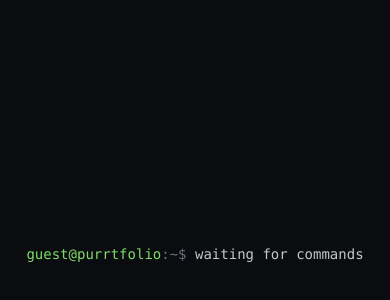
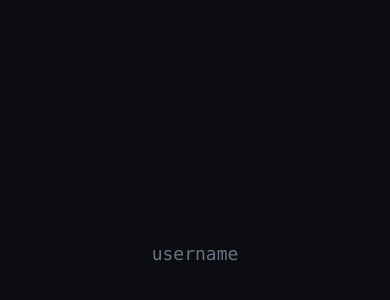
Before and after one commit to v1nc3t/purrtfolio, a React (Vite) app: page / in a window 390 px wide. Shown: the part 168-468 px from the top of the page. Built offline with nearby package versions, Linux system fonts and the light colour scheme.

Commit message:
feat: added workspace after welcome page

```diff
--- a/src/App.tsx
+++ b/src/App.tsx
@@ -1,12 +1,21 @@
+import { useState } from 'react'
+import { WelcomePage } from './components/WelcomePage'
+import { Workspace } from './components/Workspace'
+import { readSessionUsername, writeSessionUsername } from './lib/username'
+
 function App() {
-  return (
-    <main className="flex min-h-svh items-center justify-center bg-terminal-bg px-6 text-terminal-fg">
-      <p className="font-mono text-sm sm:text-base">
-        <span className="text-terminal-accent">guest@purrtfolio</span>
-        <span className="text-terminal-muted">:~$</span> waiting for commands
-      </p>
-    </main>
-  )
+  const [username, setUsername] = useState<string | null>(readSessionUsername)
+
+  function handleWelcome(name: string) {
+    writeSessionUsername(name)
+    setUsername(name)
+  }
+
+  if (!username) {
+    return <WelcomePage onSubmit={handleWelcome} />
+  }
+
+  return <Workspace username={username} />
 }
 
 export default App
--- /dev/null
+++ b/src/components/Workspace.tsx
@@ -0,0 +1,15 @@
+type WorkspaceProps = {
+  username: string
+}
+
+export function Workspace({ username }: WorkspaceProps) {
+  return (
+    <main
+      data-username={username}
+      className="min-h-svh bg-workspace"
+      aria-label="Terminal workspace"
+    >
+      <span className="sr-only">Signed in as {username}</span>
+    </main>
+  )
+}
--- a/src/index.css
+++ b/src/index.css
@@ -5,8 +5,22 @@
   --color-terminal-fg: #c5c8c6;
   --color-terminal-muted: #6b7280;
   --color-terminal-accent: #7fdb6a;
+  --color-workspace: #8a8a8a;
   --font-mono: ui-monospace, 'SF Mono', 'Cascadia Code', 'Fira Code', Consolas,
     monospace;
+  --animate-cursor-blink: cursor-blink 1s step-end infinite;
+}
+
+@keyframes cursor-blink {
+  0%,
+  50% {
+    opacity: 1;
+  }
+
+  50.01%,
+  100% {
+    opacity: 0;
+  }
 }
 
 @layer base {
```
